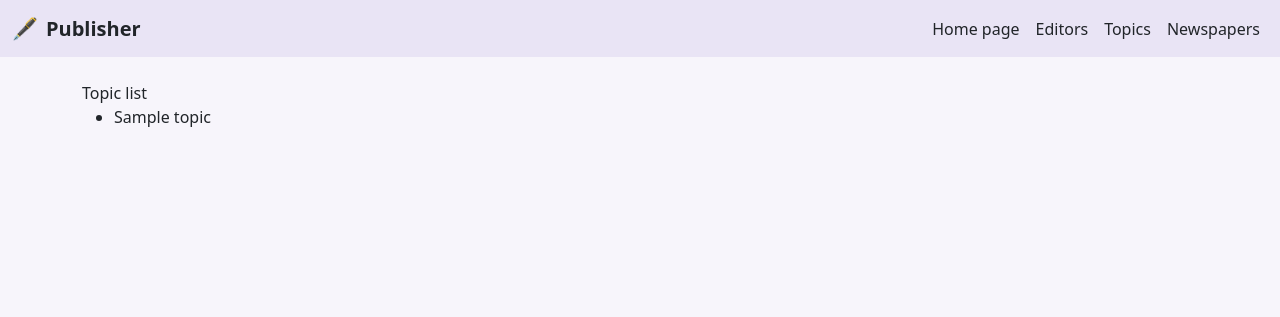
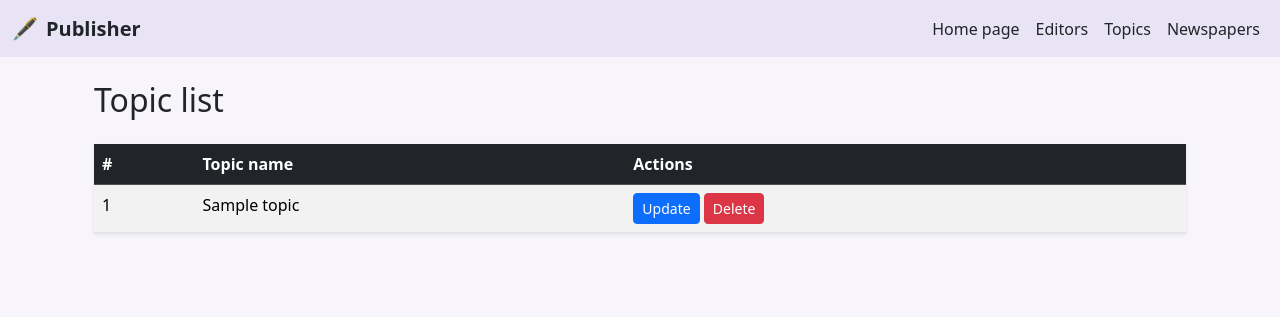
Before and after one commit to kbatrakov/news-agency, a Django app: page /topics/ in a window 1280 px wide. Shown: the top 317 px of the page. Run offline with Django 5.2, Linux system fonts and the light colour scheme; a user stored in the database is signed in; tables that the repository leaves empty hold one stand-in row (values such as "Sample post").

Commit message:
Added buttons for update/delete options for already existing topics.

```diff
--- a/templates/publisher/topic_list.html
+++ b/templates/publisher/topic_list.html
@@ -1,10 +1,51 @@
 {% extends "base.html" %}
 
 {% block content %}
-  Topic list
-  <ul>
-  {% for topic in topic_list %}
-    <li>{{ topic.name }}</li>
-  {% endfor %}
-  </ul>
+
+<div class="container mt-4">
+    <h2 class="mb-4">Topic list</h2>
+
+    <table class="table table-striped table-hover shadow-sm">
+        <thead class="table-dark">
+            <tr>
+                <th scope="col">#</th>
+                <th scope="col">Topic name</th>
+                <th scope="col">Actions</th>
+            </tr>
+        </thead>
+
+        <tbody>
+            {% for topic in topic_list %}
+                <tr>
+                    <td>{{ forloop.counter }}</td>
+
+                    <td>
+                        {{ topic.name }}
+                    </td>
+
+                    <td>
+                        <a href="{% url 'publisher:topic-update' topic.pk %}"
+                           class="btn btn-sm btn-primary">
+                            Update
+                        </a>
+
+                        <a href="{% url 'publisher:topic-delete' topic.pk %}"
+                           class="btn btn-sm btn-danger">
+                            Delete
+                        </a>
+                    </td>
+                </tr>
+
+            {% empty %}
+                <tr>
+                    <td colspan="3" class="text-center">
+                        No topics available.
+                    </td>
+                </tr>
+            {% endfor %}
+        </tbody>
+    </table>
+
+</div>
+
 {% endblock %}
```
